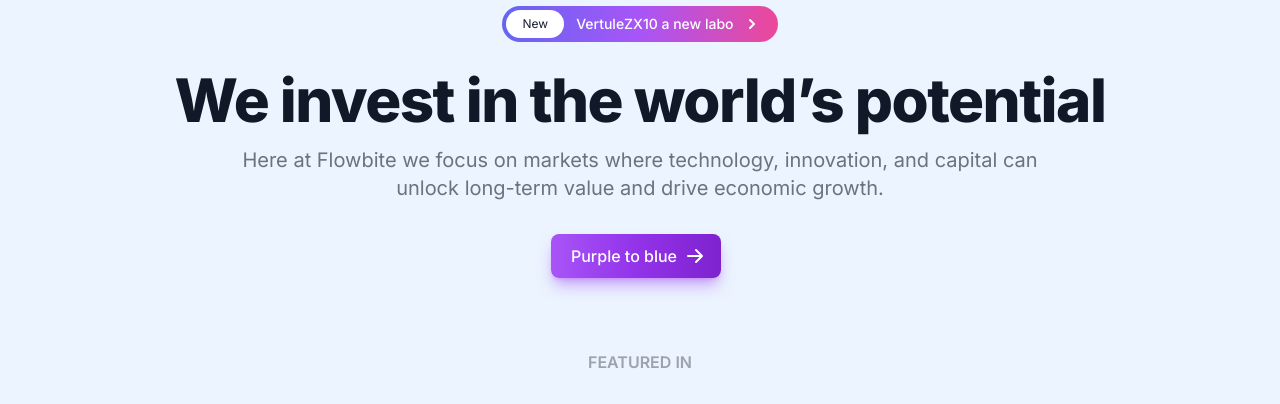
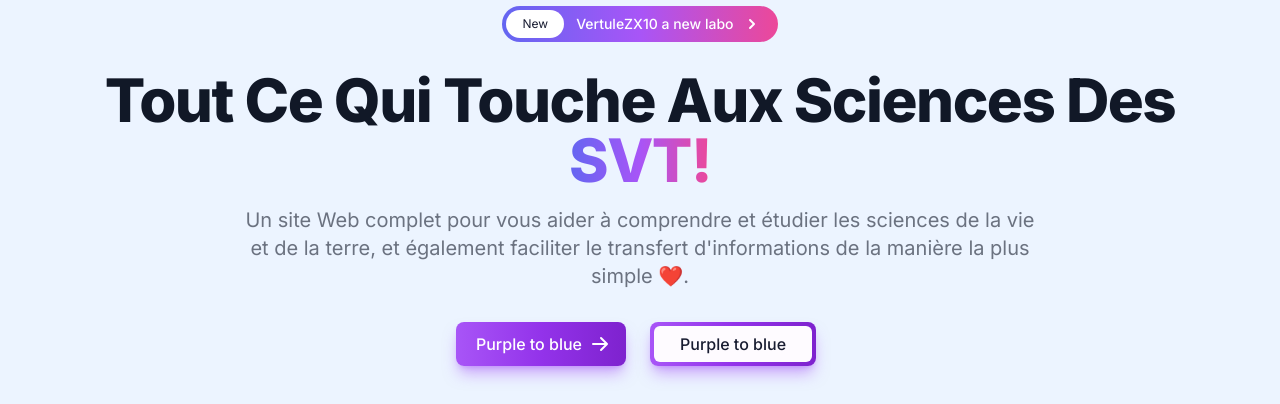
Before and after one commit to khabzox/ayoubsvtapp, a Next.js app: page / in a window 1280 px wide. Shown: the part 138-542 px from the top of the page. Built offline with nearby package versions, Linux system fonts and the light colour scheme; no server answers.

Commit message:
Hero Section

```diff
--- a/src/components/Hero/page.tsx
+++ b/src/components/Hero/page.tsx
@@ -11,22 +11,28 @@ const Hero = () => {
   return (
 <section>
     <div className="py-8 px-4 mx-auto max-w-screen-xl text-center lg:py-16 lg:px-12">
-        <a href="#" className="bg-gradient-to-r from-indigo-500 via-purple-500 to-pink-500 inline-flex justify-between items-center py-1 px-1 pr-4 mb-7 text-sm text-gray-700 bg-gray-100 rounded-full dark:bg-gray-800 dark:text-white hover:bg-gray-200 dark:hover:bg-gray-700" role="alert">
+        <a href="/dashbord" className="bg-gradient-to-r from-indigo-500 via-purple-500 to-pink-500 inline-flex justify-between items-center py-1 px-1 pr-4 mb-7 text-sm text-gray-700 bg-gray-100 rounded-full dark:bg-gray-800 dark:text-white hover:bg-gray-200 dark:hover:bg-gray-700" role="alert">
             <span className="text-xs bg-light rounded-full text-black px-4 py-1.5 mr-3">New</span>
             <span className="text-sm font-medium text-white">VertuleZX10 a new labo</span>
             <svg className="ml-2 w-5 h-5 text-white" fill="currentColor" viewBox="0 0 20 20" xmlns="http://www.w3.org/2000/svg"><path fill-rule="evenodd" d="M7.293 14.707a1 1 0 010-1.414L10.586 10 7.293 6.707a1 1 0 011.414-1.414l4 4a1 1 0 010 1.414l-4 4a1 1 0 01-1.414 0z" clip-rule="evenodd"></path></svg>
         </a>
-        <h1 className="mb-4 text-4xl font-extrabold tracking-tight leading-none text-gray-900 md:text-5xl lg:text-6xl dark:text-white">We invest in the world’s potential</h1>
-        <p className="mb-8 text-lg font-normal text-gray-500 lg:text-xl sm:px-16 xl:px-48 dark:text-gray-400">Here at Flowbite we focus on markets where technology, innovation, and capital can unlock long-term value and drive economic growth.</p>
+        <h1 className="mb-4 text-4xl capitalize font-extrabold tracking-tight leading-none text-gray-900 md:text-5xl lg:text-6xl">Tout ce qui touche aux sciences des <span className="bg-gradient-to-r from-indigo-500 via-purple-500 to-pink-500 inline-block text-transparent bg-clip-text">SVT!</span></h1>
+        <p className="mb-8 text-lg font-normal text-gray-500 lg:text-xl sm:px-16 xl:px-48">Un site Web complet pour vous aider à comprendre et étudier les sciences de la vie et de la terre, et également faciliter le transfert d'informations de la manière la plus simple ❤️.</p>
         <div className="flex flex-col mb-8 lg:mb-16 space-y-4 sm:flex-row sm:justify-center sm:space-y-0 sm:space-x-4">
         <a href="#" >
-            <button type="button" className="inline-flex justify-center items-center text-white bg-gradient-to-r from-purple-500 via-purple-600 to-purple-700 hover:bg-gradient-to-br focus:ring-4 focus:outline-none focus:ring-purple-300 dark:focus:ring-purple-800 shadow-lg shadow-purple-500/50 dark:shadow-lg dark:shadow-purple-800/80 font-medium rounded-lg px-5 py-2.5 text-center me-2 mb-2">
+            <button type="button" className="inline-flex justify-center items-center text-white bg-gradient-to-r from-purple-500 via-purple-600 to-purple-700 hover:bg-gradient-to-br focus:ring-4 focus:outline-none focus:ring-purple-300 shadow-lg shadow-purple-500/50 dark:shadow-lg font-medium rounded-lg px-5 py-2.5 text-center me-2 mb-2">
             Purple to blue
             <svg className="ml-2 -mr-1 w-5 h-5" fill="currentColor" viewBox="0 0 20 20" xmlns="http://www.w3.org/2000/svg"><path fill-rule="evenodd" d="M10.293 3.293a1 1 0 011.414 0l6 6a1 1 0 010 1.414l-6 6a1 1 0 01-1.414-1.414L14.586 11H3a1 1 0 110-2h11.586l-4.293-4.293a1 1 0 010-1.414z" clip-rule="evenodd"></path></svg>
 
             </button>
         </a>
-
+        <a href="#" >
+            <button type="button" className="relative inline-flex justify-center items-center overflow-hidden group text-black hover:text-white  bg-gradient-to-r from-purple-500 via-purple-600 to-purple-700 hover:bg-gradient-to-br focus:ring-4 focus:outline-none focus:ring-purple-300 shadow-lg shadow-purple-500/50 font-medium rounded-lg px-1 py-1 text-center me-2 mb-2">
+            <span className="relative transition-all ease-in duration-75 px-6.5 py-1.5 bg-bodybg rounded-md group-hover:bg-opacity-0">
+            Purple to blue
+            </span>
+            </button>
+        </a>
         </div>
         <div className="px-4 mx-auto text-center md:max-w-screen-md lg:max-w-screen-lg lg:px-36">
             <span className="font-semibold text-gray-400 uppercase">FEATURED IN</span>
```
